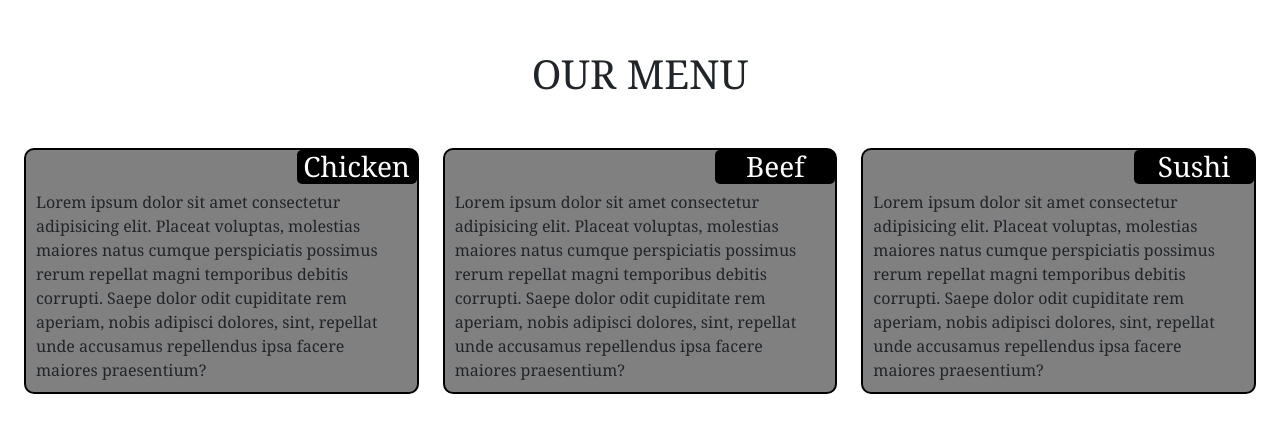
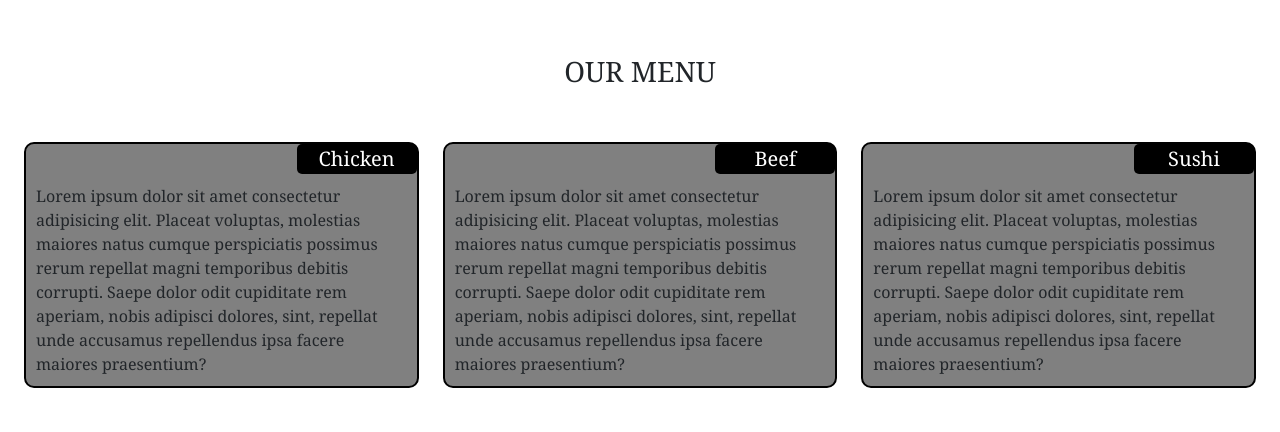
Before and after one commit to lloyd000/firsthandson_solution, a plain HTML site: page index.html in a window 1280 px wide. Drawn offline with nearby package versions, Linux system fonts and the light colour scheme.

Commit message:
update: set font size to em

```diff
--- a/css/style.css
+++ b/css/style.css
@@ -9,9 +9,10 @@ body {
     background-color: #fff;
 }
 
-h1 {
+.header {
     text-align: center;
     margin: 50px;
+    font-size: 1.75em;
 }
 
 div.row {
@@ -33,7 +34,7 @@ div.content {
     position: relative;
     border-radius: 10px;
 }
-div h3 {
+div div.subheader {
     background-color: #000;
     color: #fff ;
     width: 120px;
@@ -42,4 +43,5 @@ div h3 {
     right: 0;
     text-align: center;
     border-radius: 5px;
+    font-size: 1.25em;
 }
--- a/index.html
+++ b/index.html
@@ -13,12 +13,12 @@
 </head>
 
 <body>
-    <h1>OUR MENU</h1>
+    <div class="header">OUR MENU</div>
     <div class="container-fluid">
         <div class="row">
             <div class="col-md-4 col-sm-6">
                 <div class="content">
-                    <h3 class="head">Chicken</h3>
+                    <div class="subheader">Chicken</div>
                     Lorem ipsum dolor sit amet consectetur adipisicing elit. Placeat voluptas, molestias maiores natus
                     cumque perspiciatis possimus rerum repellat magni temporibus debitis corrupti. Saepe dolor odit
                     cupiditate rem aperiam, nobis adipisci dolores, sint, repellat unde accusamus repellendus ipsa
@@ -27,7 +27,7 @@
             </div>
             <div class="col-md-4 col-sm-6">
                 <div class="content">
-                    <h3 class="head">Beef</h3>
+                    <div class="subheader">Beef</div>
                     Lorem ipsum dolor sit amet consectetur adipisicing elit. Placeat voluptas, molestias maiores natus
                     cumque perspiciatis possimus rerum repellat magni temporibus debitis corrupti. Saepe dolor odit
                     cupiditate rem aperiam, nobis adipisci dolores, sint, repellat unde accusamus repellendus ipsa
@@ -36,7 +36,7 @@
             </div>
             <div class="col-md-4 col-sm-12">
                 <div class="content">
-                    <h3 class="head">Sushi</h3>
+                    <div class="subheader">Sushi</div>
                     Lorem ipsum dolor sit amet consectetur adipisicing elit. Placeat voluptas, molestias maiores natus
                     cumque perspiciatis possimus rerum repellat magni temporibus debitis corrupti. Saepe dolor odit
                     cupiditate rem aperiam, nobis adipisci dolores, sint, repellat unde accusamus repellendus ipsa
```
